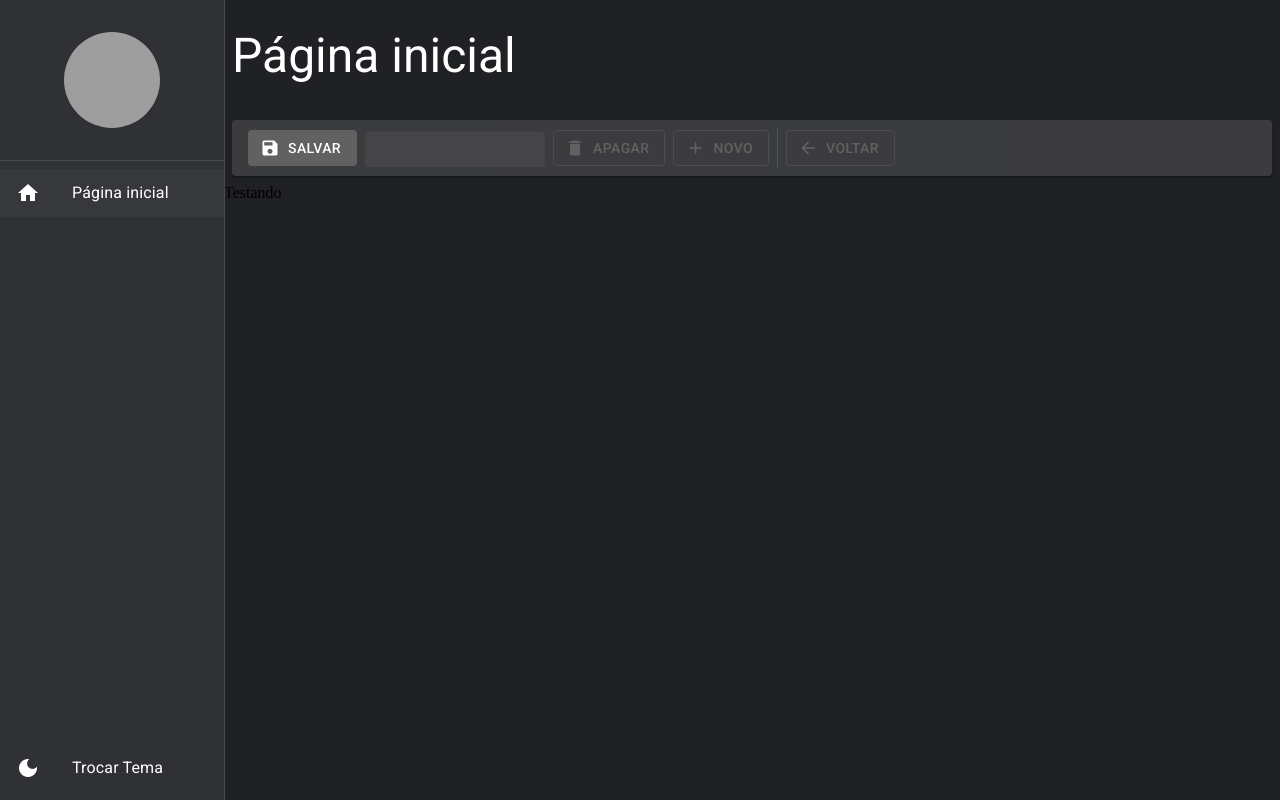
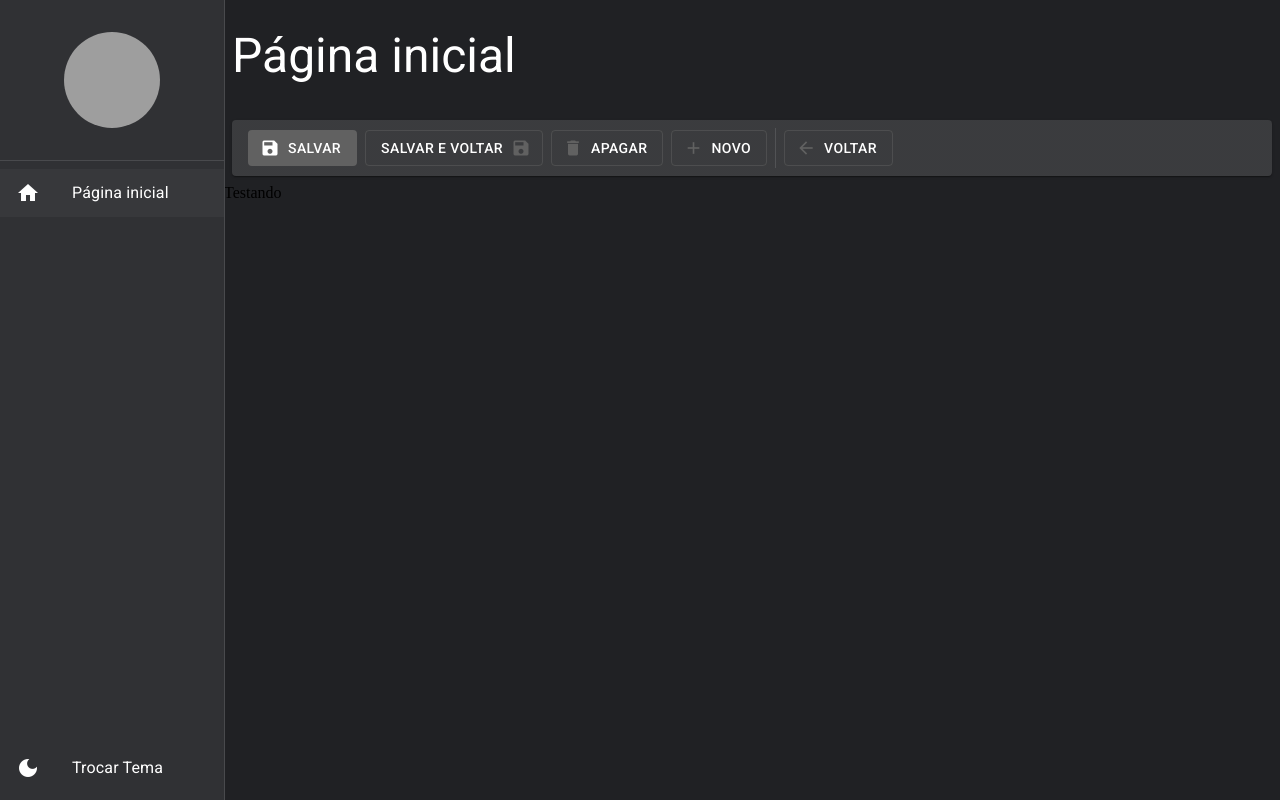
Before and after one commit to fragosojp/react-materialui-ts, a React (Create React App) app: page /pagina-inicial in a window 1280 px wide. Built offline with nearby package versions, Linux system fonts and the light colour scheme; grey boxes are pictures that could not be loaded.

Commit message:
Feat: Add split buttons Group

```diff
--- a/src/pages/dashboard/Dashboard.tsx
+++ b/src/pages/dashboard/Dashboard.tsx
@@ -5,12 +5,7 @@ export const Dashboard = () => {
   return (
     <LayoutBaseDePagina
       titulo="Página inicial"
-      barraDeFerramentas={
-        <FerramentasDeDetalhe
-          mostrarBotaoSalvarEFechar
-          mostrarBotaoSalvarEFecharCarregando
-        />
-      }
+      barraDeFerramentas={<FerramentasDeDetalhe mostrarBotaoSalvarEFechar />}
     >
       Testando
     </LayoutBaseDePagina>
--- a/src/shared/components/ferramentas-de-detalhe/FerramentasDeDetalhe.tsx
+++ b/src/shared/components/ferramentas-de-detalhe/FerramentasDeDetalhe.tsx
@@ -6,8 +6,19 @@ import {
   Button,
   Divider,
   Skeleton,
+  Typography,
+  useMediaQuery,
+  Theme,
+  ButtonGroup,
+  Popper,
+  Grow,
+  ClickAwayListener,
+  MenuList,
+  MenuItem,
 } from "@mui/material";
 
+import ArrowDropDownIcon from "@mui/icons-material/ArrowDropDown";
+import React from "react";
 interface IFerramentasDeDetalheProps {
   textoBotaoNovo?: string;
 
@@ -16,18 +27,21 @@ interface IFerramentasDeDetalheProps {
   mostrarBotaoApagar?: boolean;
   mostrarBotaoSalvar?: boolean;
   mostrarBotaoSalvarEFechar?: boolean;
+  mostrarGroupoBotao?: boolean;
 
   mostrarBotaoNovoCarregando?: boolean;
   mostrarBotaoVoltarCarregando?: boolean;
   mostrarBotaoApagarCarregando?: boolean;
   mostrarBotaoSalvarCarregando?: boolean;
   mostrarBotaoSalvarEFecharCarregando?: boolean;
+  mostrarGroupoBotaoCarregado?: boolean;
 
   aoclicarEmNovo?: () => void;
   aoclicarEmVoltar?: () => void;
   aoclicarEmApagar?: () => void;
   aoclicarEmSalvar?: () => void;
   aoclicarEmSalvarEFechar?: () => void;
+  aoClicarEmGroupoBotao?: () => void;
 }
 
 export const FerramentasDeDetalhe: React.FC<IFerramentasDeDetalheProps> = ({
@@ -38,20 +52,65 @@ export const FerramentasDeDetalhe: React.FC<IFerramentasDeDetalheProps> = ({
   mostrarBotaoApagar = true,
   mostrarBotaoSalvar = true,
   mostrarBotaoSalvarEFechar = false,
+  mostrarGroupoBotao = false,
 
   mostrarBotaoNovoCarregando = false,
   mostrarBotaoVoltarCarregando = false,
   mostrarBotaoApagarCarregando = false,
   mostrarBotaoSalvarCarregando = false,
   mostrarBotaoSalvarEFecharCarregando = false,
+  mostrarGroupoBotaoCarregado = false,
 
   aoclicarEmNovo,
   aoclicarEmVoltar,
   aoclicarEmApagar,
   aoclicarEmSalvar,
   aoclicarEmSalvarEFechar,
+  aoClicarEmGroupoBotao,
 }) => {
+  const smDown = useMediaQuery((theme: Theme) => theme.breakpoints.down("sm"));
+  const mdDown = useMediaQuery((theme: Theme) => theme.breakpoints.down("md"));
+
   const theme = useTheme();
+
+  const opcoesGrupoBotoes = [
+    { label: "Salvar", icon: "save" },
+    { label: "Salvar e Voltar", icon: "save" },
+    { label: "Apagar", icon: "delete" },
+    { label: "Novo", icon: "add" },
+    { label: "Voltar", icon: "arrow_back" },
+  ];
+
+  const [abrir, setAbrir] = React.useState(false);
+  const anchorRef = React.useRef<HTMLDivElement>(null);
+  const [selectedIndex, aoSelecionar] = React.useState(0);
+
+  const handleClick = () => {
+    console.info(`Você Clicou em: ${opcoesGrupoBotoes[selectedIndex].label}`);
+  };
+
+  const aoClicarItemDoMenu = (
+    event: React.MouseEvent<HTMLLIElement, MouseEvent>,
+    index: number
+  ) => {
+    aoSelecionar(index);
+    setAbrir(false);
+  };
+
+  const handleToggle = () => {
+    setAbrir((oldAbrir) => !oldAbrir);
+  };
+
+  const handleClose = (event: Event) => {
+    if (
+      anchorRef.current &&
+      anchorRef.current.contains(event.target as HTMLElement)
+    ) {
+      return;
+    }
+
+    setAbrir(false);
+  };
 
   return (
     <Box
@@ -64,21 +123,31 @@ export const FerramentasDeDetalhe: React.FC<IFerramentasDeDetalheProps> = ({
       height={theme.spacing(5)}
       component={Paper}
     >
-      {mostrarBotaoSalvar && !mostrarBotaoSalvarCarregando && (
+      {mostrarBotaoSalvar && !mostrarBotaoSalvarCarregando && !smDown && (
         <Button
           variant="contained"
           color="primary"
           disableElevation
-          onClick={aoclicarEmNovo}
+          onClick={aoclicarEmSalvar}
           startIcon={<Icon>save</Icon>}
         >
+          <Typography
+            variant="button"
+            whiteSpace="nowrap"
+            textOverflow="ellipsis"
+            overflow="hidden"
+          >
             Salvar
+          </Typography>
         </Button>
       )}
 
       {mostrarBotaoSalvarCarregando && <Skeleton width={110} height={60} />}
 
-      {mostrarBotaoSalvarEFechar && !mostrarBotaoSalvarEFecharCarregando && (
+      {mostrarBotaoSalvarEFechar &&
+        !mostrarBotaoSalvarEFecharCarregando &&
+        !smDown &&
+        !mdDown && (
           <Button
             variant="outlined"
             color="primary"
@@ -86,7 +155,14 @@ export const FerramentasDeDetalhe: React.FC<IFerramentasDeDetalheProps> = ({
             onClick={aoclicarEmSalvarEFechar}
             endIcon={<Icon>save</Icon>}
           >
+            <Typography
+              variant="button"
+              whiteSpace="nowrap"
+              textOverflow="ellipsis"
+              overflow="hidden"
+            >
               Salvar e Voltar
+            </Typography>
           </Button>
         )}
 
@@ -94,7 +170,7 @@ export const FerramentasDeDetalhe: React.FC<IFerramentasDeDetalheProps> = ({
         <Skeleton width={180} height={60} />
       )}
 
-      {mostrarBotaoApagar && !mostrarBotaoApagarCarregando && (
+      {mostrarBotaoApagar && !mostrarBotaoApagarCarregando && !smDown && (
         <Button
           variant="outlined"
           color="primary"
@@ -102,13 +178,20 @@ export const FerramentasDeDetalhe: React.FC<IFerramentasDeDetalheProps> = ({
           onClick={aoclicarEmApagar}
           startIcon={<Icon>delete</Icon>}
         >
+          <Typography
+            variant="button"
+            whiteSpace="nowrap"
+            textOverflow="ellipsis"
+            overflow="hidden"
+          >
             Apagar
+          </Typography>
         </Button>
       )}
 
       {mostrarBotaoApagarCarregando && <Skeleton width={110} height={60} />}
 
-      {mostrarBotaoNovo && !mostrarBotaoNovoCarregando && (
+      {mostrarBotaoNovo && !mostrarBotaoNovoCarregando && !smDown && (
         <Button
           variant="outlined"
           color="primary"
@@ -116,15 +199,24 @@ export const FerramentasDeDetalhe: React.FC<IFerramentasDeDetalheProps> = ({
           onClick={aoclicarEmNovo}
           startIcon={<Icon>add</Icon>}
         >
+          <Typography
+            variant="button"
+            whiteSpace="nowrap"
+            textOverflow="ellipsis"
+            overflow="hidden"
+          >
             {textoBotaoNovo}
+          </Typography>
         </Button>
       )}
 
       {mostrarBotaoNovoCarregando && <Skeleton width={110} height={60} />}
 
+      {mostrarBotaoVoltar && !mostrarBotaoVoltarCarregando && !smDown && (
         <Divider variant="middle" orientation="vertical" />
+      )}
 
-      {mostrarBotaoVoltar && !mostrarBotaoVoltarCarregando && (
+      {mostrarBotaoVoltar && !mostrarBotaoVoltarCarregando && !smDown && (
         <Button
           variant="outlined"
           color="primary"
@@ -132,11 +224,88 @@ export const FerramentasDeDetalhe: React.FC<IFerramentasDeDetalheProps> = ({
           onClick={aoclicarEmVoltar}
           startIcon={<Icon>arrow_back</Icon>}
         >
+          <Typography
+            variant="button"
+            whiteSpace="nowrap"
+            textOverflow="ellipsis"
+            overflow="hidden"
+          >
             voltar
+          </Typography>
         </Button>
       )}
 
       {mostrarBotaoVoltarCarregando && <Skeleton width={110} height={60} />}
+
+      {smDown && (
+        <ButtonGroup
+          variant="contained"
+          ref={anchorRef}
+          aria-label="split button"
+        >
+          <Button
+            onClick={handleClick}
+            startIcon={<Icon>{opcoesGrupoBotoes[selectedIndex].icon}</Icon>}
+          >
+            <Typography
+              variant="button"
+              whiteSpace="nowrap"
+              textOverflow="ellipsis"
+              overflow="hidden"
+            >
+              {opcoesGrupoBotoes[selectedIndex].label}
+            </Typography>
+          </Button>
+          <Button
+            size="small"
+            aria-controls={abrir ? "split-button-menu" : undefined}
+            aria-expanded={abrir ? "true" : undefined}
+            aria-label="select merge strategy"
+            aria-haspopup="menu"
+            onClick={handleToggle}
+          >
+            <ArrowDropDownIcon />
+          </Button>
+        </ButtonGroup>
+      )}
+      <Popper
+        sx={{
+          zIndex: 1,
+        }}
+        open={abrir}
+        anchorEl={anchorRef.current}
+        role={undefined}
+        transition
+        disablePortal
+      >
+        {({ TransitionProps, placement }) => (
+          <Grow
+            {...TransitionProps}
+            style={{
+              transformOrigin:
+                placement === "bottom" ? "center top" : "center bottom",
+            }}
+          >
+            <Paper>
+              <ClickAwayListener onClickAway={handleClose}>
+                <MenuList id="split-button-menu" autoFocusItem>
+                  {opcoesGrupoBotoes.map((option, index) => (
+                    <MenuItem
+                      key={option.label}
+                      selected={index === selectedIndex}
+                      onClick={(event) => aoClicarItemDoMenu(event, index)}
+                    >
+                      {<Icon>{option.icon}</Icon>}
+                      {""}
+                      {option.label}
+                    </MenuItem>
+                  ))}
+                </MenuList>
+              </ClickAwayListener>
+            </Paper>
+          </Grow>
+        )}
+      </Popper>
     </Box>
   );
 };
```
Also changed, not shown: .eslintrc.json. Lines whose indentation alone changed are shown as unchanged.
